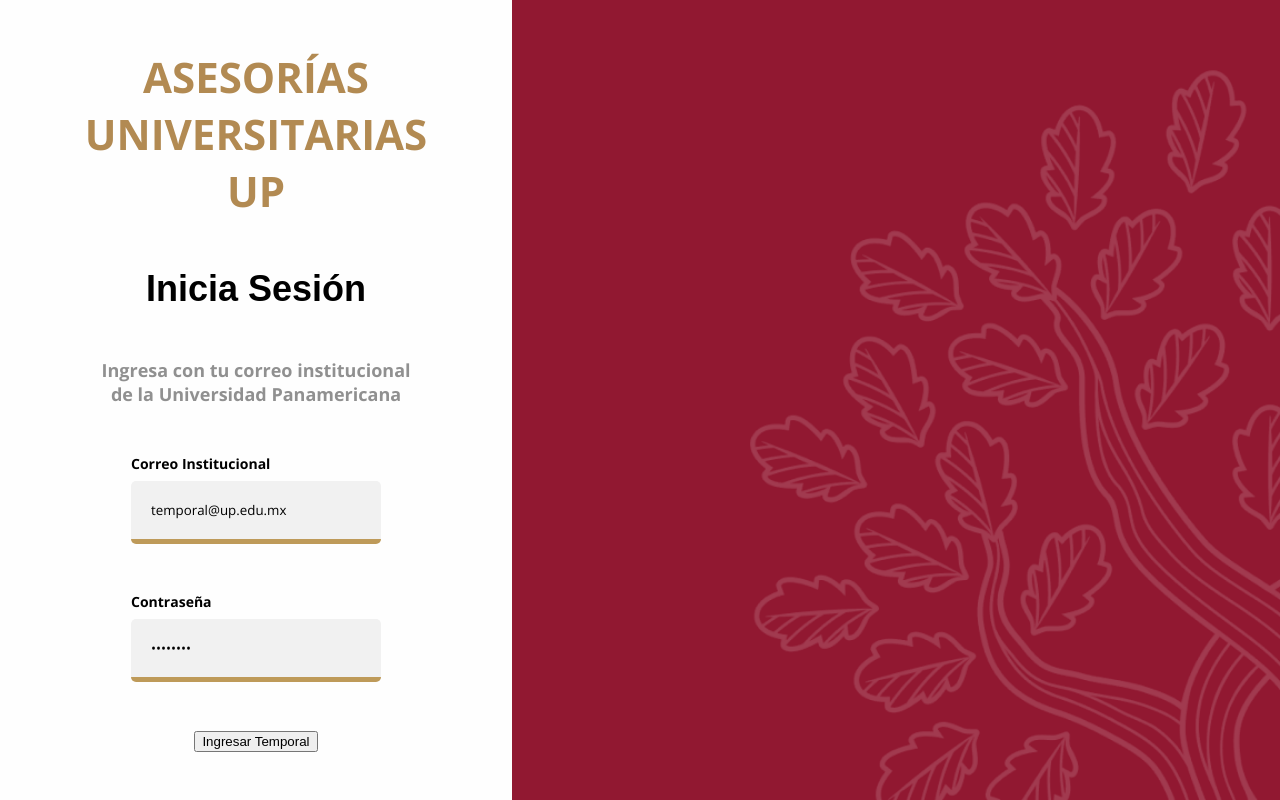
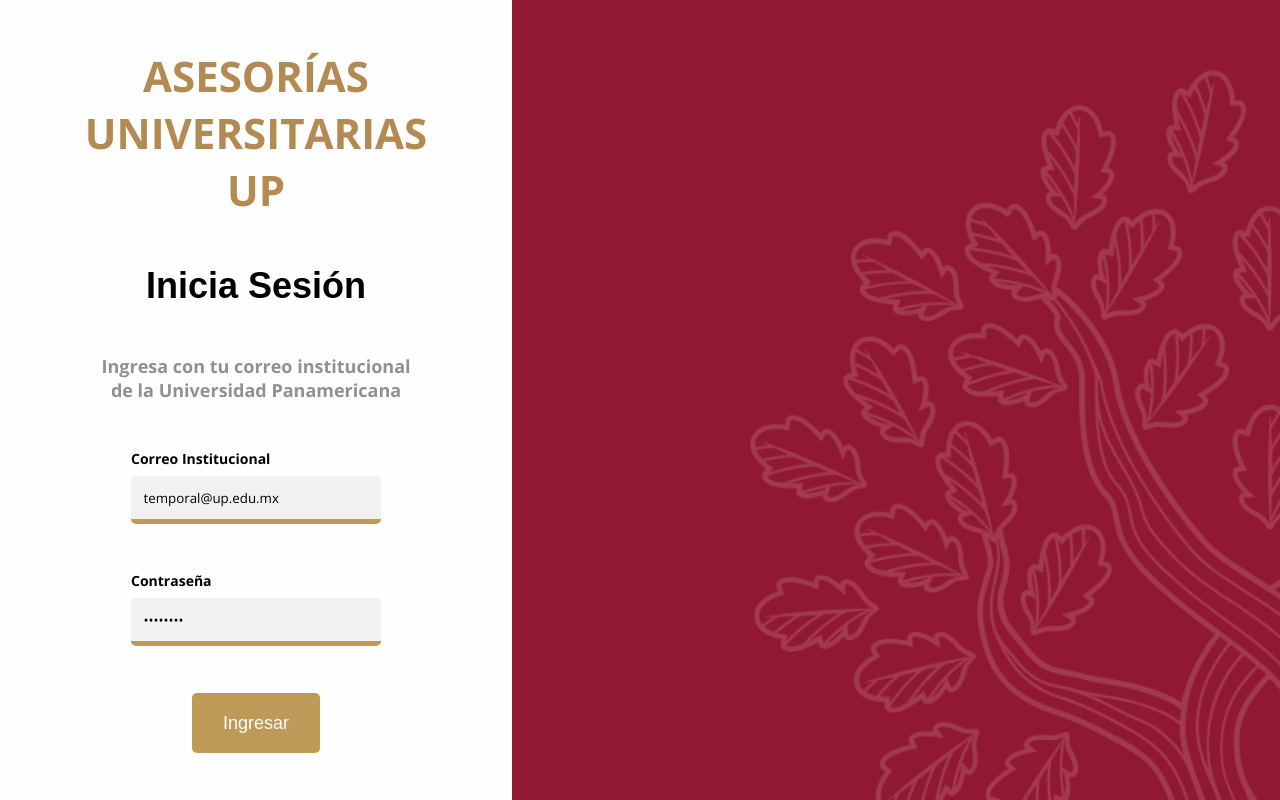
Before and after one commit to ForteUp/AsesoriasUP-F-End-, a React (Vite) app: page / in a window 1280 px wide. Built offline with nearby package versions, Linux system fonts and the light colour scheme; a web font is replaced by a local one.

Commit message:
Global component Button done!

```diff
--- /dev/null
+++ b/src/components/Global/Button.jsx
@@ -0,0 +1,11 @@
+import React from "react";
+
+function Button(props) {
+    return (
+        <button className={props.className} type={props.type}>
+            {props.buttonContent}
+        </button>
+    );
+}
+
+export default Button;
--- a/src/components/Global/InputField.scss
+++ b/src/components/Global/InputField.scss
@@ -15,6 +15,7 @@
     input {
         @include primaryInput;
         width: 100%;
+        padding: 5%;
         border-radius: $cb5;
         border: 0;
         border-bottom: 5px solid $tradicion-light;
--- a/src/page/LogIn.jsx
+++ b/src/page/LogIn.jsx
@@ -2,6 +2,7 @@
 import InputField from "../components/Global/InputField";
 import "./LogIn.scss";
 import Tree from "../assets/tree.png";
+import Button from "../components/Global/Button";
 
 function LogIn() {
     return (
@@ -27,10 +28,11 @@
                     placeholder=""
                     value="temporal"
                 />
-
-                <button className="login-button" type="submit">
-                    Ingresar Temporal
-                </button>
+                <Button
+                    className="login-button"
+                    type="submit"
+                    buttonContent="Ingresar"
+                />
             </form>
             <div className="login-container">
                 <img src={Tree} alt="tree" />
--- a/src/page/LogIn.scss
+++ b/src/page/LogIn.scss
@@ -42,6 +42,14 @@
             color: $dark-gray;
         }
 
+        .login-button {
+            @include primaryTradicion;
+            width: 25%;
+            border: 0;
+            border-radius: $cb5;
+            height: 7.5%;
+            font-size: $p-size;
+        }
     }
 
     .login-container {
```
